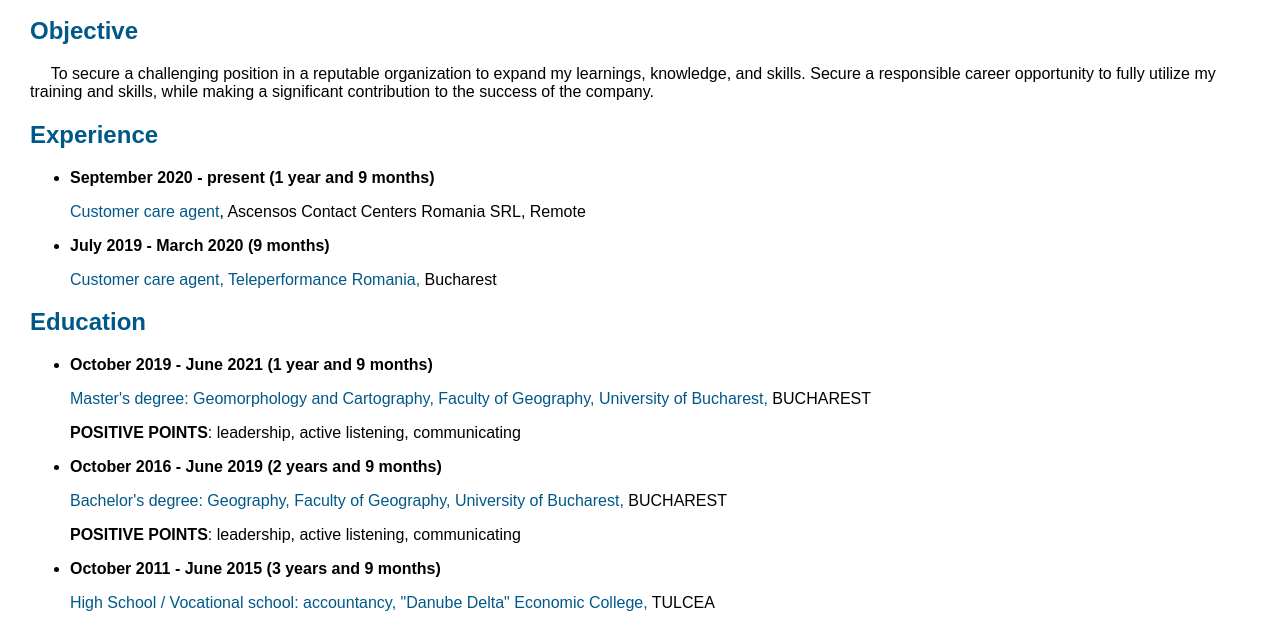
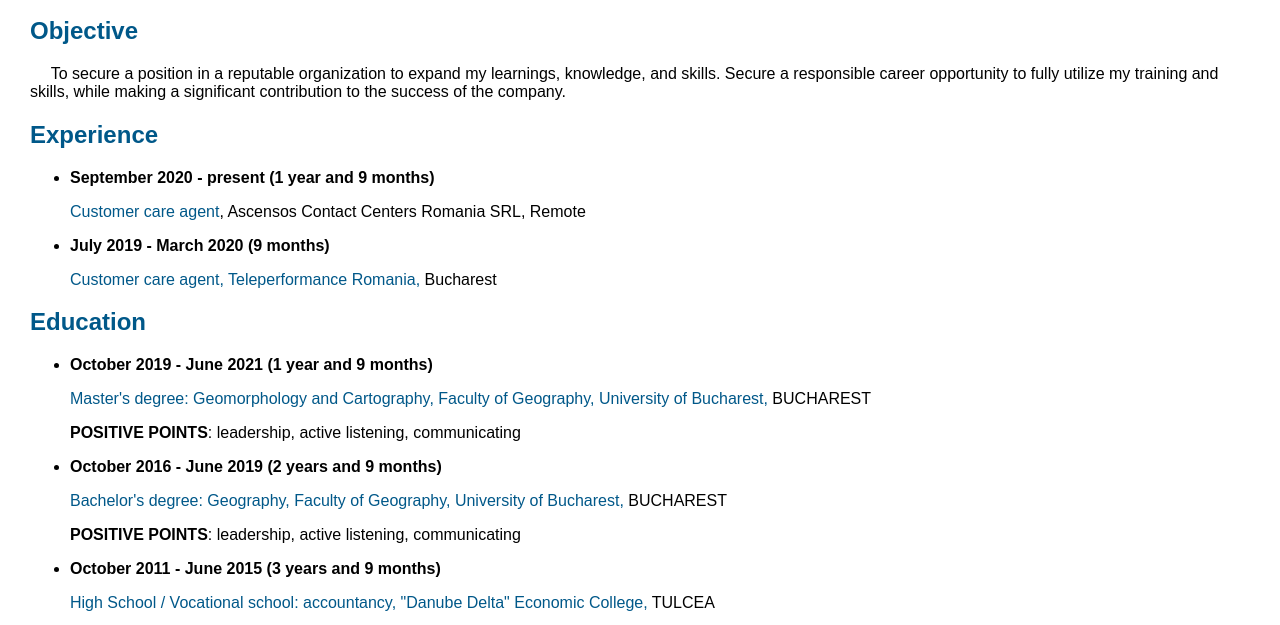
Before and after one commit to Dumitrel99/CV_project, a plain HTML site: page index.htm in a window 1280 px wide. Shown: the part 170-795 px from the top of the page. Drawn offline with Linux system fonts and the light colour scheme.

Commit message:
remove challenging

```diff
--- a/index.htm
+++ b/index.htm
@@ -23,7 +23,7 @@
 
     <div>
         <h2 class="color-blue">Objective</h2>
-        <p class="text-indent">To secure a challenging position in a reputable organization to expand my learnings, knowledge, and skills.
+        <p class="text-indent">To secure a position in a reputable organization to expand my learnings, knowledge, and skills.
         Secure a responsible career opportunity to fully utilize my training and skills, while making a significant
         contribution to the success of the company.</p>
     </div>
```
